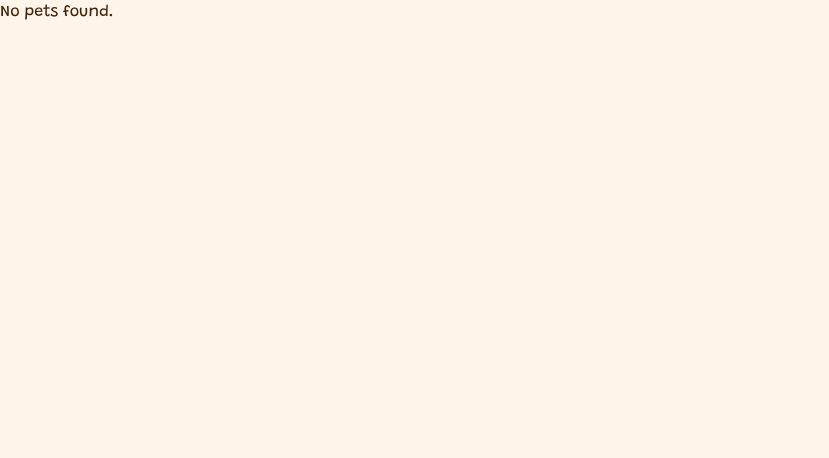
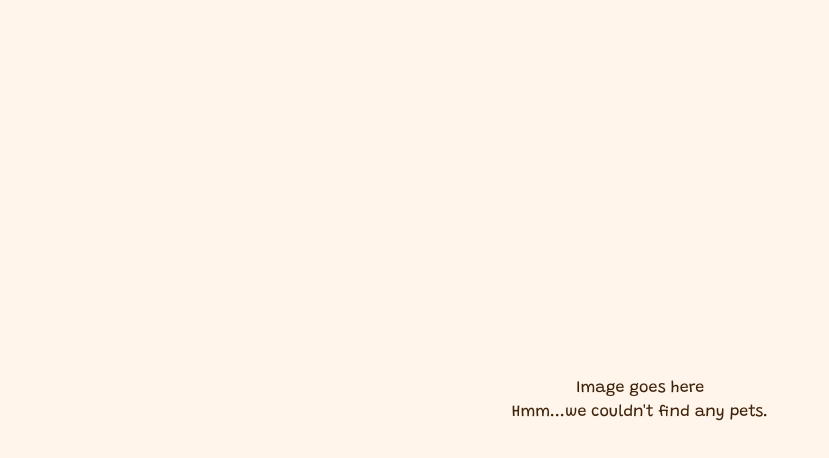
Before and after one commit to Guillermo-Martin/pet-adoption, a Next.js app: page /search in a window 1280 px wide. Shown: the top 458 px of the page, without its empty margins (0-829 px from the left). Built offline with nearby package versions, Linux system fonts and the light colour scheme.

Commit message:
Center error message on 'Search Results' page

```diff
--- a/src/app/search/page.tsx
+++ b/src/app/search/page.tsx
@@ -11,7 +11,13 @@ function SearchResults() {
 
   // check for preventing hydration error
   if(petResults === null) {
-    return <div>No pets found.</div>
+    // return <div>No pets found.</div>
+    return (
+      <main className="flex justify-center items-center min-h-screen flex-col">
+        <p>Image goes here</p>
+        <h1>Hmm...we couldn&apos;t find any pets.</h1>
+      </main>
+    );
   };
 
   // render search results
```
